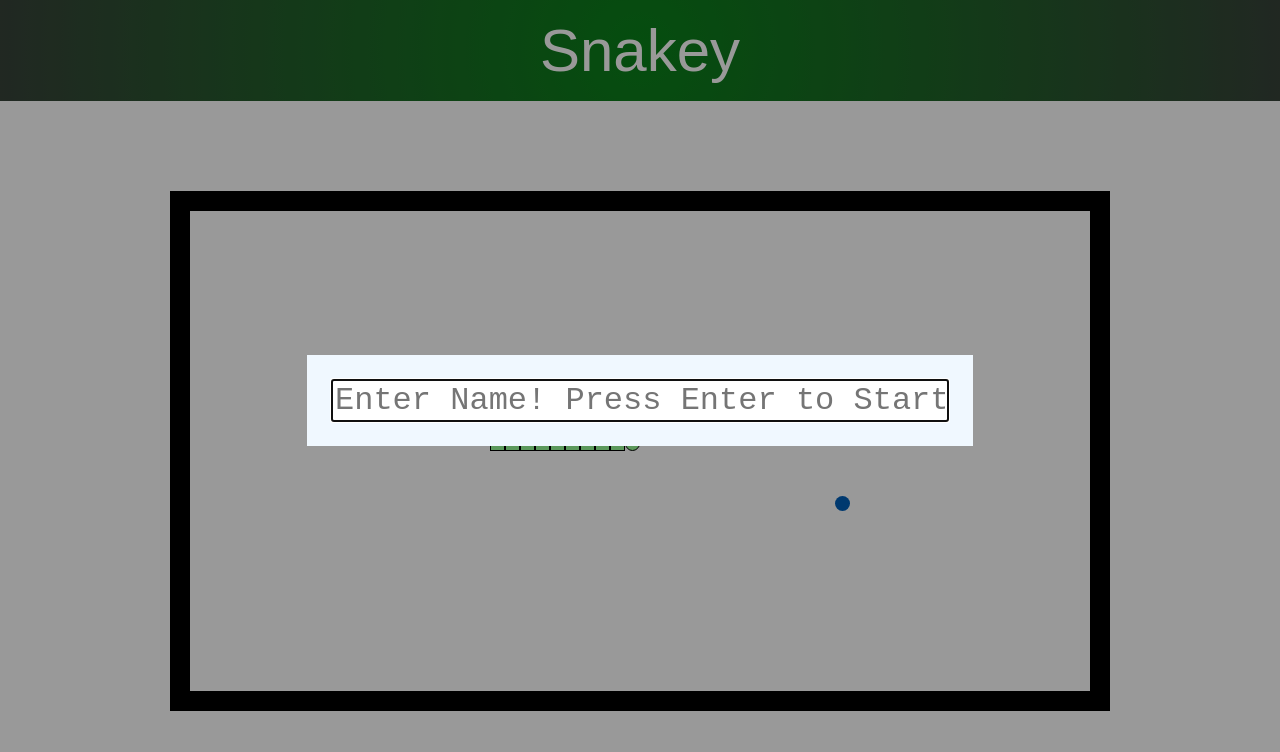
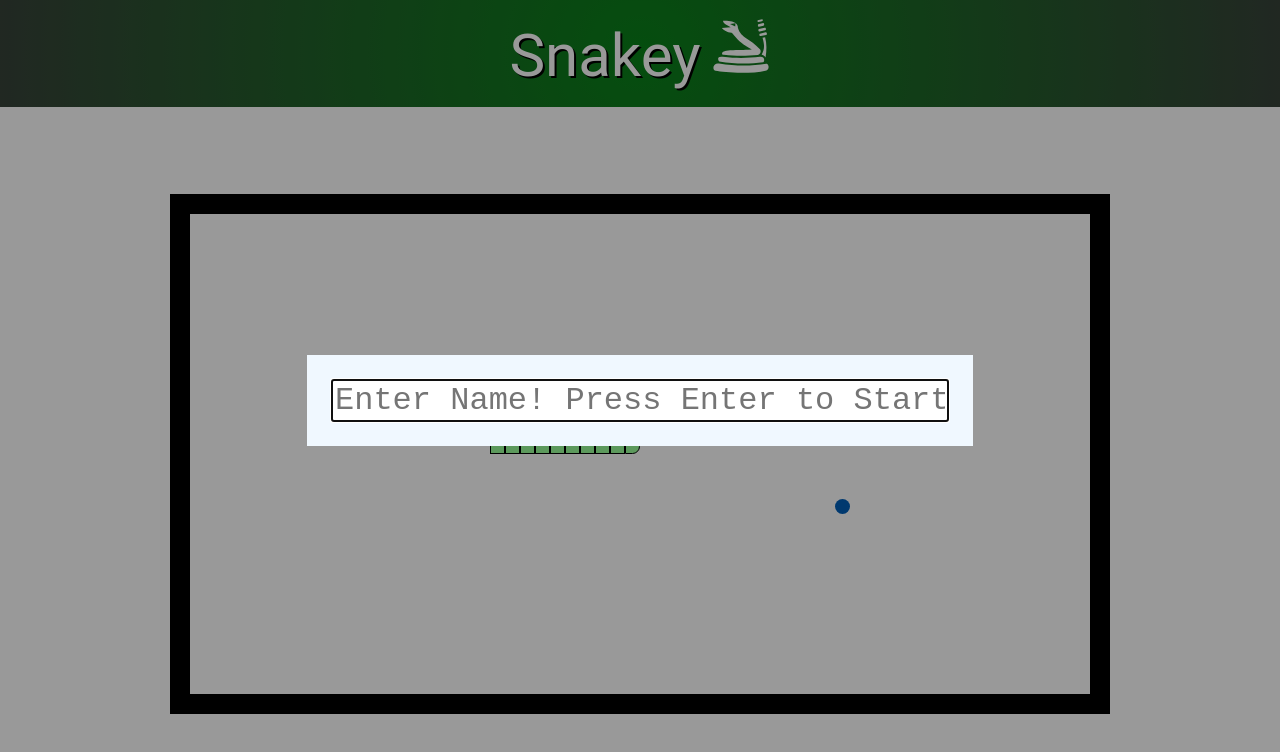
Before and after one commit to julschong/Snakey, a React (Create React App) app in the folder client/: page / in a window 1280 px wide. Shown: the top 752 px of the page. Built offline with nearby package versions, Linux system fonts and the light colour scheme.

Commit message:
added fade in   fix snake head turning timing

```diff
--- a/client/package.json
+++ b/client/package.json
@@ -11,11 +11,13 @@
     "@types/node": "^12.20.19",
     "@types/react": "^17.0.16",
     "@types/react-dom": "^17.0.9",
+    "animate.css": "^4.1.1",
     "axios": "^0.21.1",
     "dotenv": "^8.2.0",
     "lodash": "^4.17.21",
     "react": "^17.0.2",
     "react-dom": "^17.0.2",
+    "react-icons": "^4.2.0",
     "react-redux": "^7.2.4",
     "react-scripts": "4.0.3",
     "redux": "^4.1.1",
@@ -49,6 +51,7 @@
   },
   "devDependencies": {
     "@types/lodash": "^4.14.172",
+    "@types/react-icons": "^3.0.0",
     "@types/react-redux": "^7.1.18",
     "@types/redux": "^3.6.0",
     "@types/redux-thunk": "^2.1.0"
--- a/client/src/components/Board.tsx
+++ b/client/src/components/Board.tsx
@@ -74,7 +74,7 @@ const Board = ({
 
     return (
         <div
-            className="board"
+            className="board animate__animated animate__fadeIn animate__delay-1s"
             style={{
                 border: `${BORDER_SIZE}px solid black`,
                 width: `${~~(BOX_SIZE * BOX_COUNTX + 2 * BORDER_SIZE)}px`,
@@ -112,7 +112,7 @@ const Board = ({
             ></div>
 
             {/* Below draws the snakes body onto the board */}
-            {snakePoints.map(([x, y], i) => {
+            {snakePoints.map(([x, y, direction], i) => {
                 return (
                     <div
                         key={`snake-body-${x}-${y}-${i}`}
@@ -122,7 +122,7 @@ const Board = ({
                             width: BOX_SIZE,
                             height: BOX_SIZE,
                             position: 'absolute',
-                            borderRadius: headStyle(dir, i),
+                            borderRadius: headStyle(direction!, i),
                             left: x,
                             top: y
                         }}
--- a/client/src/components/Header.css
+++ b/client/src/components/Header.css
@@ -1,6 +1,6 @@
 .header-container {
     font-size: 60px;
-    font-family: fantasy;
+    font-family: 'Roboto';
     padding: 16px;
     color: white;
     display: flex;
--- a/client/src/components/Header.tsx
+++ b/client/src/components/Header.tsx
@@ -1,4 +1,5 @@
 import './Header.css';
+import { GiRattlesnake } from 'react-icons/gi';
 
 const Header = ({
     name,
@@ -8,10 +9,19 @@ const Header = ({
     gamePoints: number;
 }) => {
     return (
-        <header className="header-container">
-            <div> Snakey </div>
-            {name && <div>{`Points: ${gamePoints}`}</div>}
-            {name && <div>Hello, {name}</div>}
+        <header className="header-container animate__animated animate__fadeIn">
+            <div style={{ textShadow: '2px 2px #000' }}>
+                Snakey
+                <GiRattlesnake style={{ marginLeft: 10 }} />
+            </div>
+            {name && (
+                <div
+                    style={{ textShadow: '2px 2px #000' }}
+                >{`Points: ${gamePoints}`}</div>
+            )}
+            {name && (
+                <div style={{ textShadow: '2px 2px #000' }}>Hello, {name}</div>
+            )}
         </header>
     );
 };
--- a/client/src/components/Modal.tsx
+++ b/client/src/components/Modal.tsx
@@ -38,7 +38,7 @@ const Modal = ({
     if (!name || gameOver) {
         return (
             <div
-                className="modal-container"
+                className="modal-container "
                 tabIndex={0}
                 ref={gameOverRef}
                 onKeyUp={(e) => {
@@ -49,13 +49,16 @@ const Modal = ({
             >
                 {gameOver ? (
                     <>
-                        <div className="gameOver">
+                        <div className="gameOver animate__animated animate__fadeIn">
                             <Ranking gamePoints={gamePoints} name={name!} />
                             <strong>Press Space to Restart</strong>
                         </div>
                     </>
                 ) : (
-                    <form className="name-form" onSubmit={submitted}>
+                    <form
+                        className="name-form animate__animated animate__fadeIn animate__delay-2s"
+                        onSubmit={submitted}
+                    >
                         <input
                             ref={inputRef}
                             name="name"
--- a/client/src/index.tsx
+++ b/client/src/index.tsx
@@ -2,5 +2,6 @@ import React from 'react';
 import ReactDOM from 'react-dom';
 import App from './App';
 import './index.css';
+import 'animate.css';
 
 ReactDOM.render(<App />, document.getElementById('root'));
--- a/client/src/type.d.ts
+++ b/client/src/type.d.ts
@@ -1,5 +1,7 @@
+import { DIR } from './config/init';
+
 export type Apple = [number?, number?, string?];
 
 export type Snake = SnakePoint[];
 
-export type SnakePoint = number[] | undefined[];
+export type SnakePoint = [number?, number?, DIR?];
--- a/client/src/util/gameLogic.ts
+++ b/client/src/util/gameLogic.ts
@@ -52,16 +52,16 @@ export const moveTo = (
 
     switch (dir) {
         case DIR.LEFT:
-            setHead((s: SnakePoint) => [s[0]! - SPEED, s[1]!]);
+            setHead((s: SnakePoint) => [s[0]! - SPEED, s[1]!, DIR.LEFT]);
             break;
         case DIR.RIGHT:
-            setHead((s: SnakePoint) => [s[0]! + SPEED, s[1]!]);
+            setHead((s: SnakePoint) => [s[0]! + SPEED, s[1]!, DIR.RIGHT]);
             break;
         case DIR.UP:
-            setHead((s: SnakePoint) => [s[0]!, s[1]! - SPEED]);
+            setHead((s: SnakePoint) => [s[0]!, s[1]! - SPEED, DIR.UP]);
             break;
         case DIR.DOWN:
-            setHead((s: SnakePoint) => [s[0]!, s[1]! + SPEED]);
+            setHead((s: SnakePoint) => [s[0]!, s[1]! + SPEED, DIR.DOWN]);
     }
     if (dir !== DIR.STOP) {
         updateSnake(
@@ -118,10 +118,19 @@ export const initSnake = (
         ),
         Math.floor(
             Math.floor(board.clientHeight - BOX_SIZE) / 2 - 0.5 * BOX_SIZE
-        )
+        ),
+        DIR.RIGHT
     ]);
 
     for (let i = 0; i < initLength; i++) {
+        if (i === 0) {
+            initArray.push([
+                (board.clientWidth - BOX_SIZE) / 2 - (i + 0.5) * BOX_SIZE,
+                (board.clientHeight - BOX_SIZE) / 2 - 0.5 * BOX_SIZE,
+                DIR.RIGHT
+            ]);
+            continue;
+        }
         initArray.push([
             (board.clientWidth - BOX_SIZE) / 2 - (i + 0.5) * BOX_SIZE,
             (board.clientHeight - BOX_SIZE) / 2 - 0.5 * BOX_SIZE
```
Also changed, not shown: 1 other file (tests, documents, lock files or other folders).
